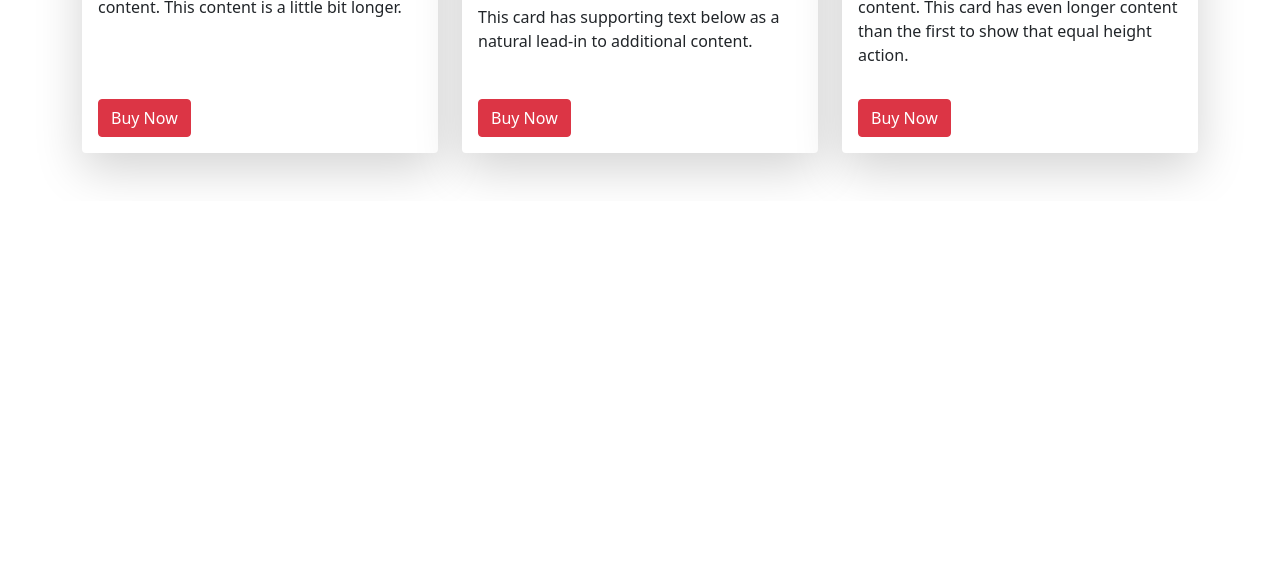
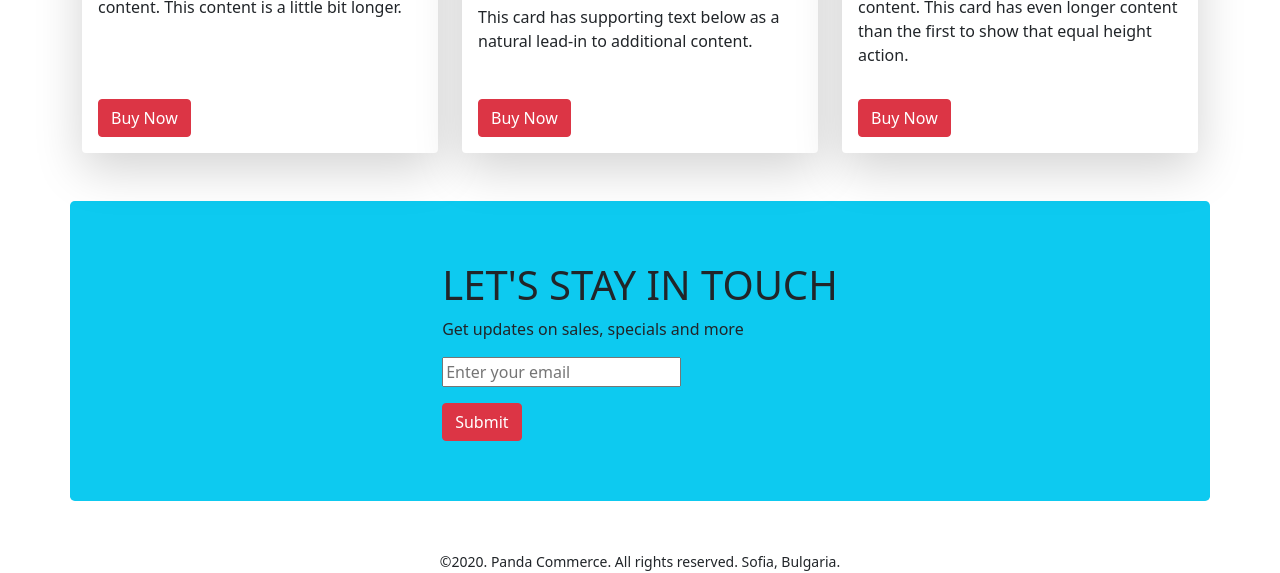
Before and after one commit to rayhan1650/panda-commerce, a plain HTML site: page index.html in a window 1280 px wide. Shown: the part 1853-2426 px from the top of the page. Before the commit the page ends 2054 px from the top, so only its background shows below. Drawn offline with nearby package versions, Linux system fonts and the light colour scheme.

Commit message:
footer added

```diff
--- a/index.html
+++ b/index.html
@@ -318,7 +318,26 @@
           </div>
         </div>
       </section>
+
+      <!-- Subscribe -->
+      <section
+        style="height: 300px"
+        class="container bg-info rounded-3 d-flex justify-content-center align-items-center"
+      >
+        <div>
+          <h1>LET'S STAY IN TOUCH</h1>
+          <p>Get updates on sales, specials and more</p>
+          <input type="text" placeholder="Enter your email" />
+          <div class="mt-3"><button class="btn btn-danger">Submit</button></div>
+        </div>
+      </section>
     </main>
+
+    <footer class="mt-5 text-center">
+      <small
+        >©2020. Panda Commerce. All rights reserved. Sofia, Bulgaria.</small
+      >
+    </footer>
 
     <!-- bootstrap script -->
     <script
```
